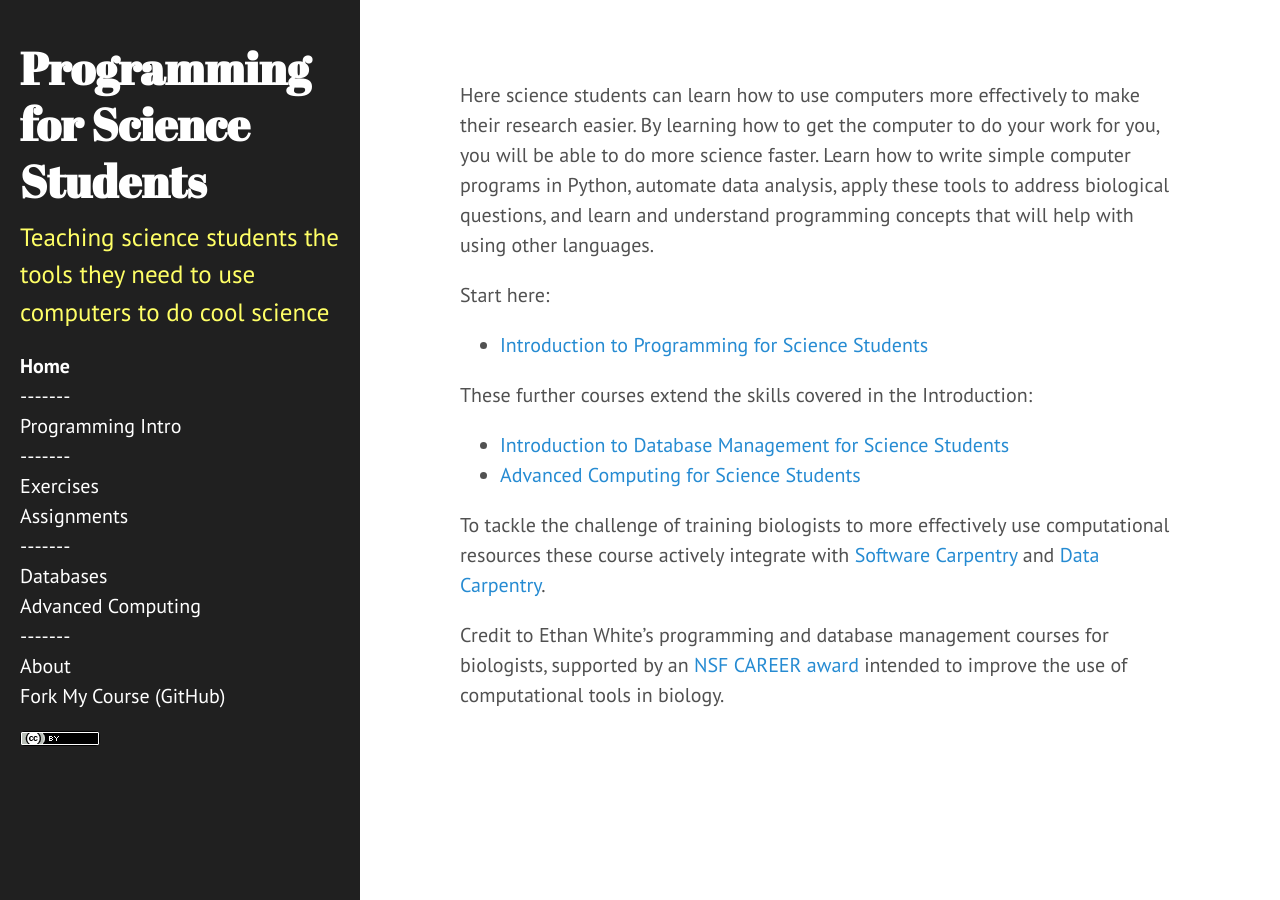
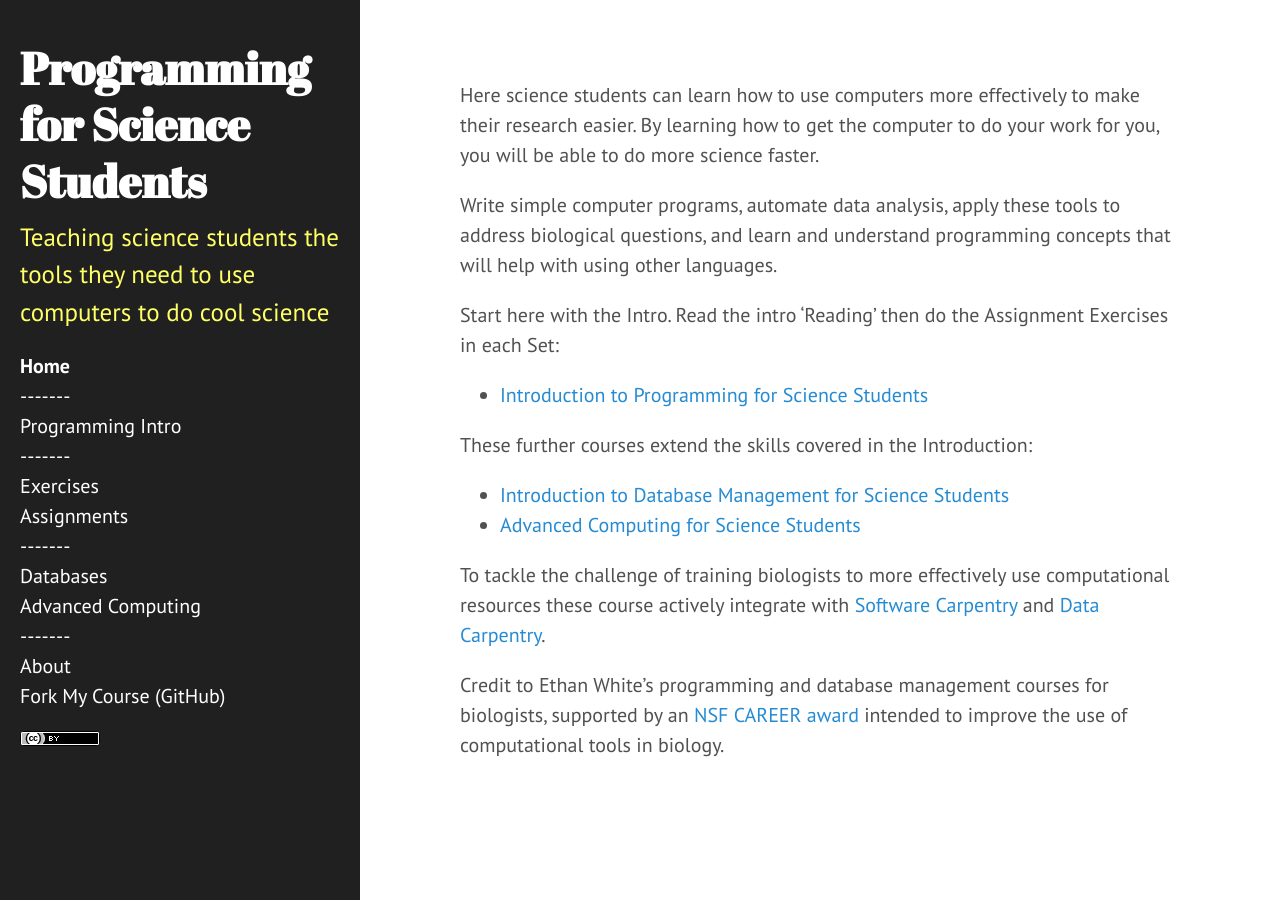
Before and after one commit to MonmouthSchool/MonmouthSchool.github.io, a Jekyll site: the page built from index.md, in a window 1280 px wide. Built offline with Jekyll 4.4.1, drawn with Linux system fonts in a browser that asks for light colours; Markdown is read by kramdown in place of the engine named in the settings.

Commit message:
Update index.md

```diff
--- a/index.md
+++ b/index.md
@@ -2,9 +2,11 @@
 layout: default
 redirect_from: /courses/
 ---
-Here science students can learn how to use computers more effectively to make their research easier. By learning how to get the computer to do your work for you, you will be able to do more science faster. Learn how to write simple computer programs in Python, automate data analysis, apply these tools to address biological questions, and learn and understand programming concepts that will help with using other languages.
+Here science students can learn how to use computers more effectively to make their research easier. By learning how to get the computer to do your work for you, you will be able to do more science faster.
 
-Start here:
+Write simple computer programs, automate data analysis, apply these tools to address biological questions, and learn and understand programming concepts that will help with using other languages.
+
+Start here with the Intro. Read the intro 'Reading' then do the Assignment Exercises in each Set:
 
 * [Introduction to Programming for Science Students](/programming)
 
```
